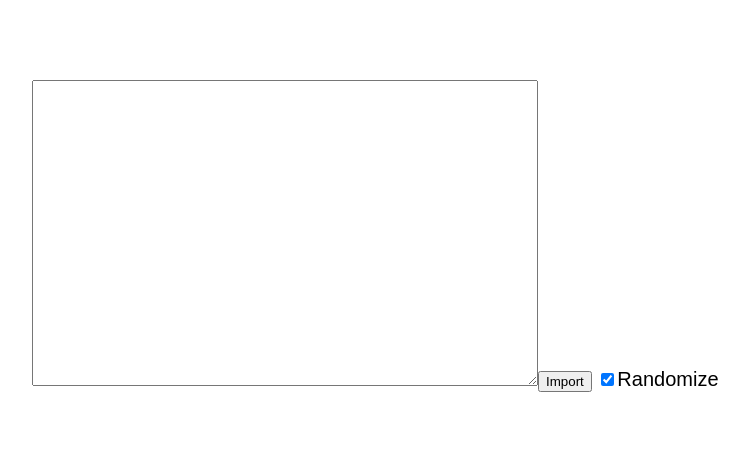
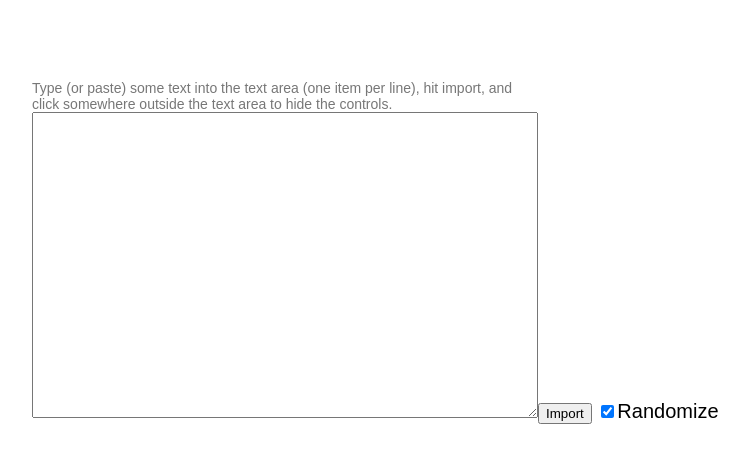
Before and after one commit to halla/drizzle.js, a plain HTML site: page public/index.html in a window 1280 px wide. Shown: the whole page, without its empty margins (96-845 px from the left). Drawn offline with Linux system fonts and the light colour scheme; no server answers.

Commit message:
Add help text.

```diff
--- a/public/index.html
+++ b/public/index.html
@@ -11,6 +11,7 @@
 <div id="screen"></div>
 
 <div id="controls">
+  <div class="help-text">Type (or paste) some text into the text area (one item per line), hit import, and click somewhere outside the text area to hide the controls. </div>
   <textarea id="textareaimport"> </textarea><button onclick="importTextarea();">Import</button>
   <input id="doRandomize" type="checkbox" checked="true">Randomize</input>
 </div>
--- a/public/style.css
+++ b/public/style.css
@@ -3,3 +3,6 @@ body { font-family: sans-serif; font-size: 20px; }
 #controls { position:absolute; left: 10%; top: 10%;}
 #textareaimport { height: 300px; width: 500px; }
 .item { position: absolute; }
+
+
+.help-text { font-size: 14px; color: #777; max-width: 500px; }
```
